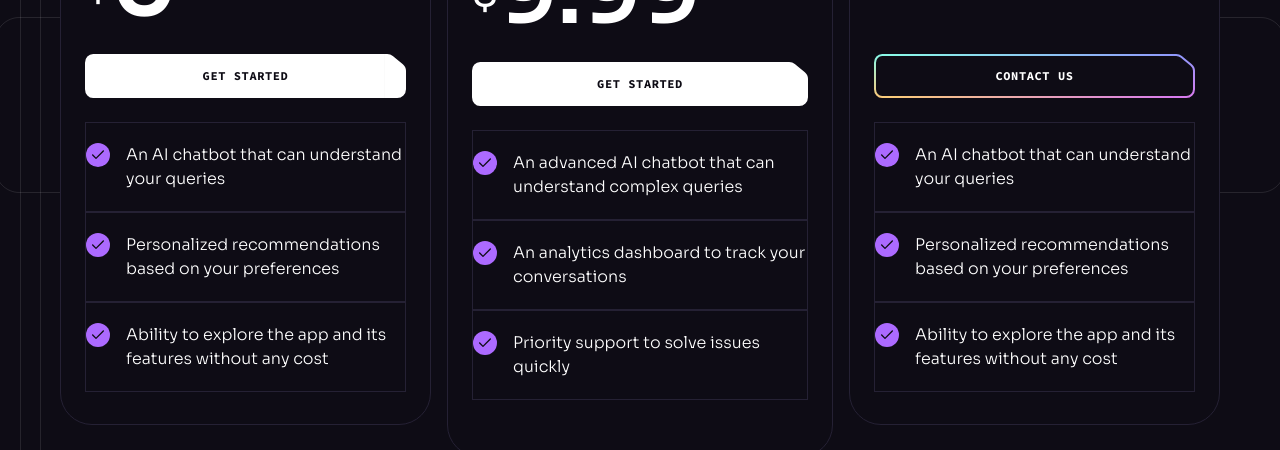
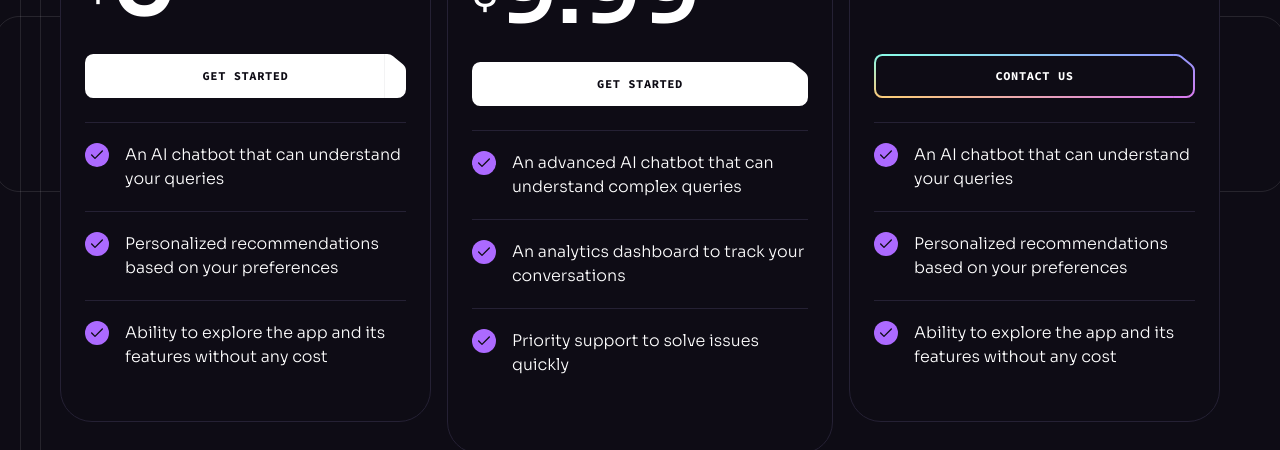
Before and after one commit to mileswildmore18/Brainwave, a React (Vite) app: page / in a window 1280 px wide. Shown: the part 6440-6890 px from the top of the page. Built offline with nearby package versions, Linux system fonts and the light colour scheme; the HTML template or start-up script is replaced by a standard one.

Commit message:
Fixed an error on the PricingList file on line 47 by changing 'border' to 'border-t'.

```diff
--- a/src/components/PricingList.jsx
+++ b/src/components/PricingList.jsx
@@ -44,7 +44,7 @@ const PricingList = () => {
             {item.features.map((feature, index) => (
               <li
                 key={index}
-                className="flex items-start py-5 border border-n-6"
+                className="flex items-start py-5 border-t border-n-6"
               >
                 <img src={check} width={24} height={24} alt="Check" />
                 <p className="body-2 ml-4">{feature}</p>
```
